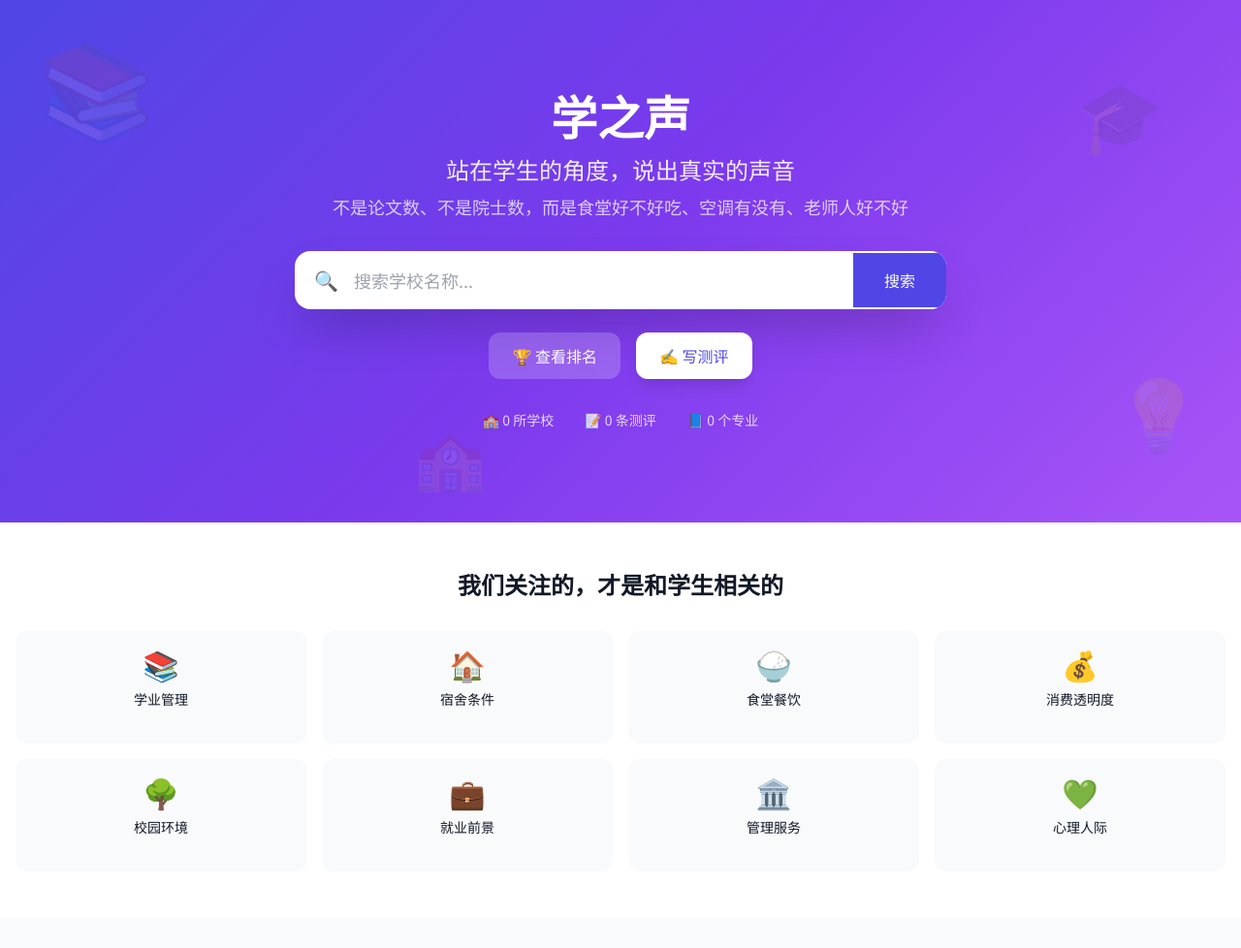
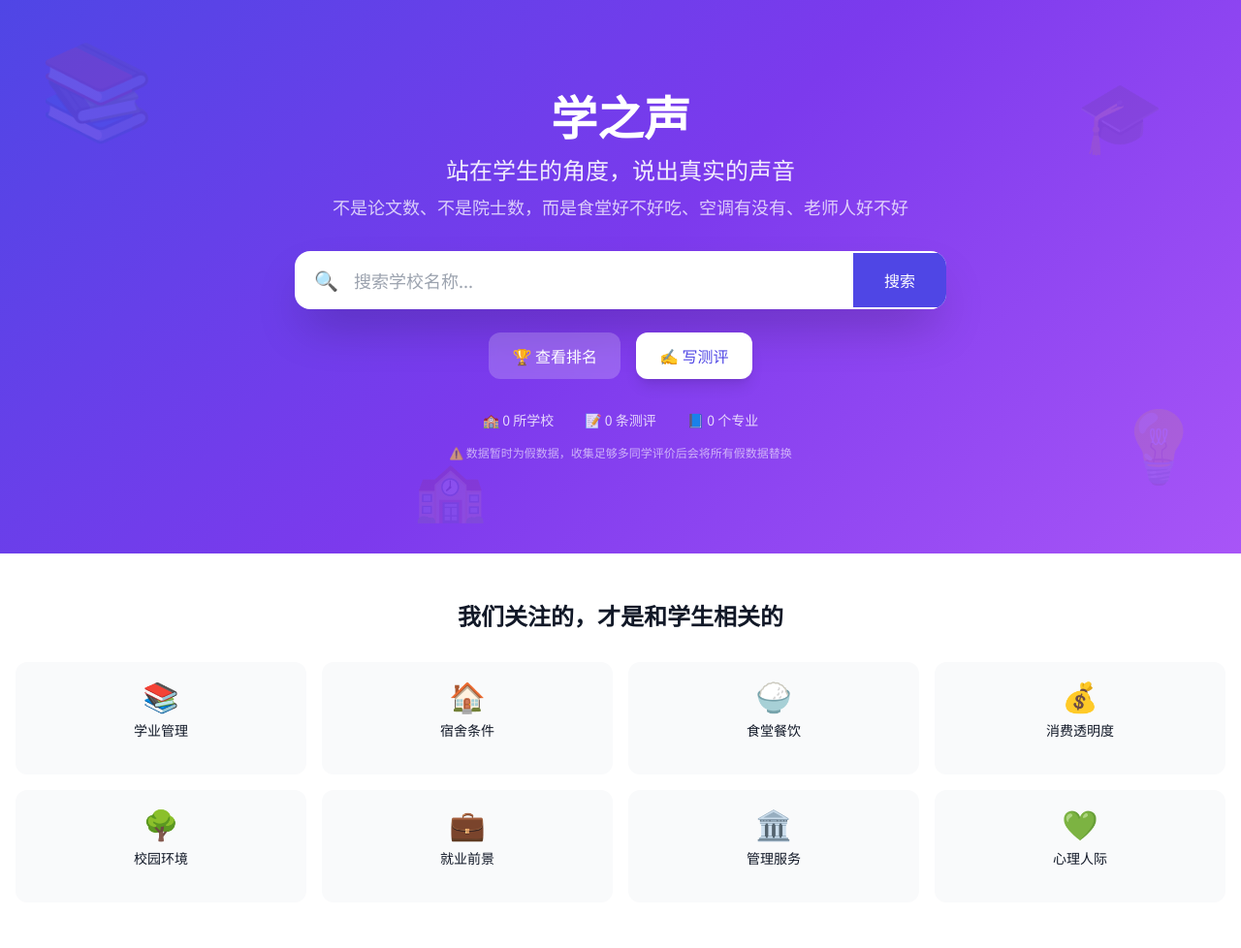
Before and after one commit to HomeSafe2017/uni-review, a Flask app: page / in a window 1280 px wide. Shown: the part 66-1044 px from the top of the page at 97% size. Run offline with Flask 3, Linux system fonts and the light colour scheme; data that the repository does not hold is empty; some libraries are stand-ins or nearby versions.

Commit message:
feat: 首页添加假数据提示说明

```diff
--- a/templates/index.html
+++ b/templates/index.html
@@ -42,6 +42,7 @@
             <span>📝 {{ stats.review_count or 0 }} 条测评</span>
             <span>📘 {{ stats.major_count or 0 }} 个专业</span>
         </div>
+        <p class="mt-4 text-xs opacity-60">⚠️ 数据暂时为假数据，收集足够多同学评价后会将所有假数据替换</p>
     </div>
 </section>
 
```
